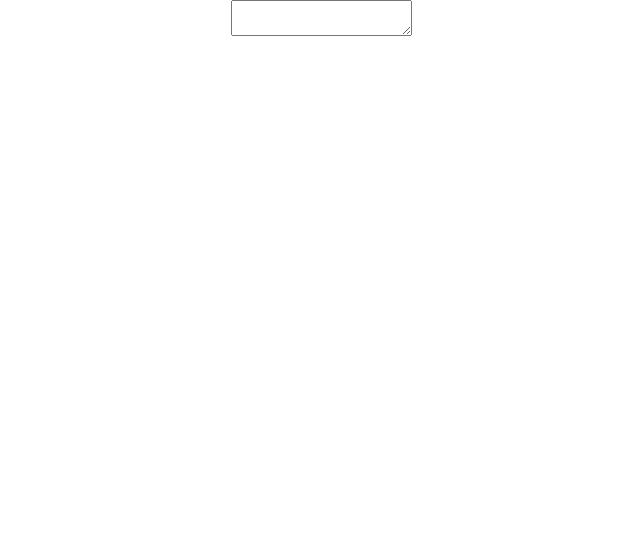
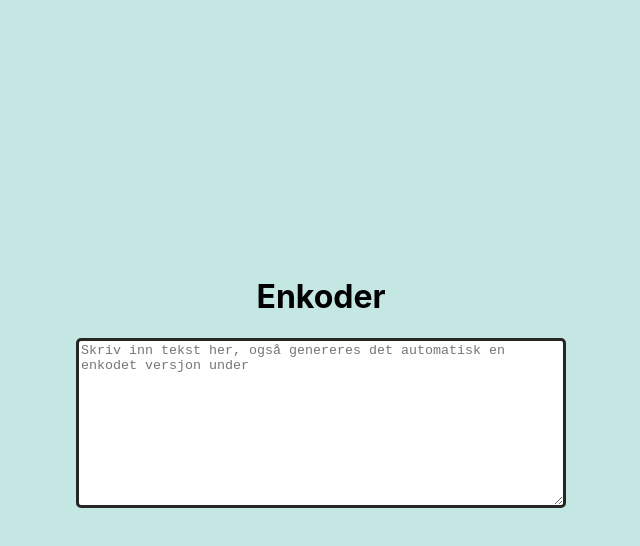
Before and after one commit to filipjaj/ludvig-decoder, a React (Create React App) app: page / in a window 1280 px wide. Shown: the top 546 px of the page, without its empty margins (319-959 px from the left). Built offline with nearby package versions, Linux system fonts and the light colour scheme.

Commit message:
updated colors etc

```diff
--- a/src/App.css
+++ b/src/App.css
@@ -52,6 +52,25 @@ p{
    user-select: none;
 }
 
+div{
+  display: flex;
+  justify-content: center;
+  align-items: center;
+  flex-direction: column;
+  align-content: center;
+  margin: auto;
+  margin-top: 10%;
+
+
+}
+
+textarea{
+  border: 3px solid #262622;
+  border-radius: 5px;
+  width: 30rem;
+  height: 10rem;
+}
+
 
 @font-face {
   font-family: 'Kode';
--- a/src/App.js
+++ b/src/App.js
@@ -10,8 +10,9 @@ function App() {
   const [text, setText] = useState('');
   return (
     <div className="App">
+      <h1>Enkoder</h1>
 
-      <textarea value={text} onChange={(e) => setText(e.target.value)}>
+      <textarea value={text} onChange={(e) => setText(e.target.value)} placeholder="Skriv inn tekst her, også genereres det automatisk en enkodet versjon under">
 
       </textarea>
       <p>{text.toUpperCase()}</p>
--- a/src/index.css
+++ b/src/index.css
@@ -1,5 +1,7 @@
 body {
+
   margin: 0;
+  background: #C4E7E4;
   font-family: -apple-system, BlinkMacSystemFont, 'Segoe UI', 'Roboto', 'Oxygen',
     'Ubuntu', 'Cantarell', 'Fira Sans', 'Droid Sans', 'Helvetica Neue',
     sans-serif;
```
